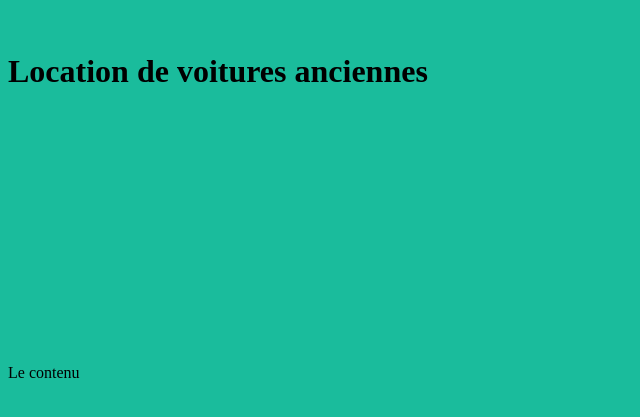
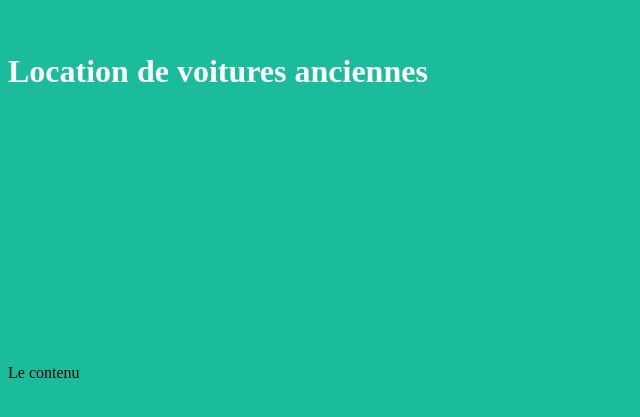
Before and after one commit to anais-andrillon/SurvivalCRM, a plain HTML site: page Index.html in a window 1280 px wide. Shown: the part 221-638 px from the top of the page, without its empty margins (0-640 px from the left). Drawn offline with Linux system fonts and the light colour scheme.

Commit message:
changemenet couleur titre

```diff
--- a/Index.html
+++ b/Index.html
@@ -5,7 +5,7 @@
 </head>
 
 <body style="background-color:#1abc9c">
-<h1 style="padding-top:20%; padding-bottom:20%"> Location de voitures anciennes </h1>
+<h1 style="padding-top:20%; padding-bottom:20%; color:#FFFFFF"> Location de voitures anciennes </h1>
 
 Le contenu
 </body>
```
